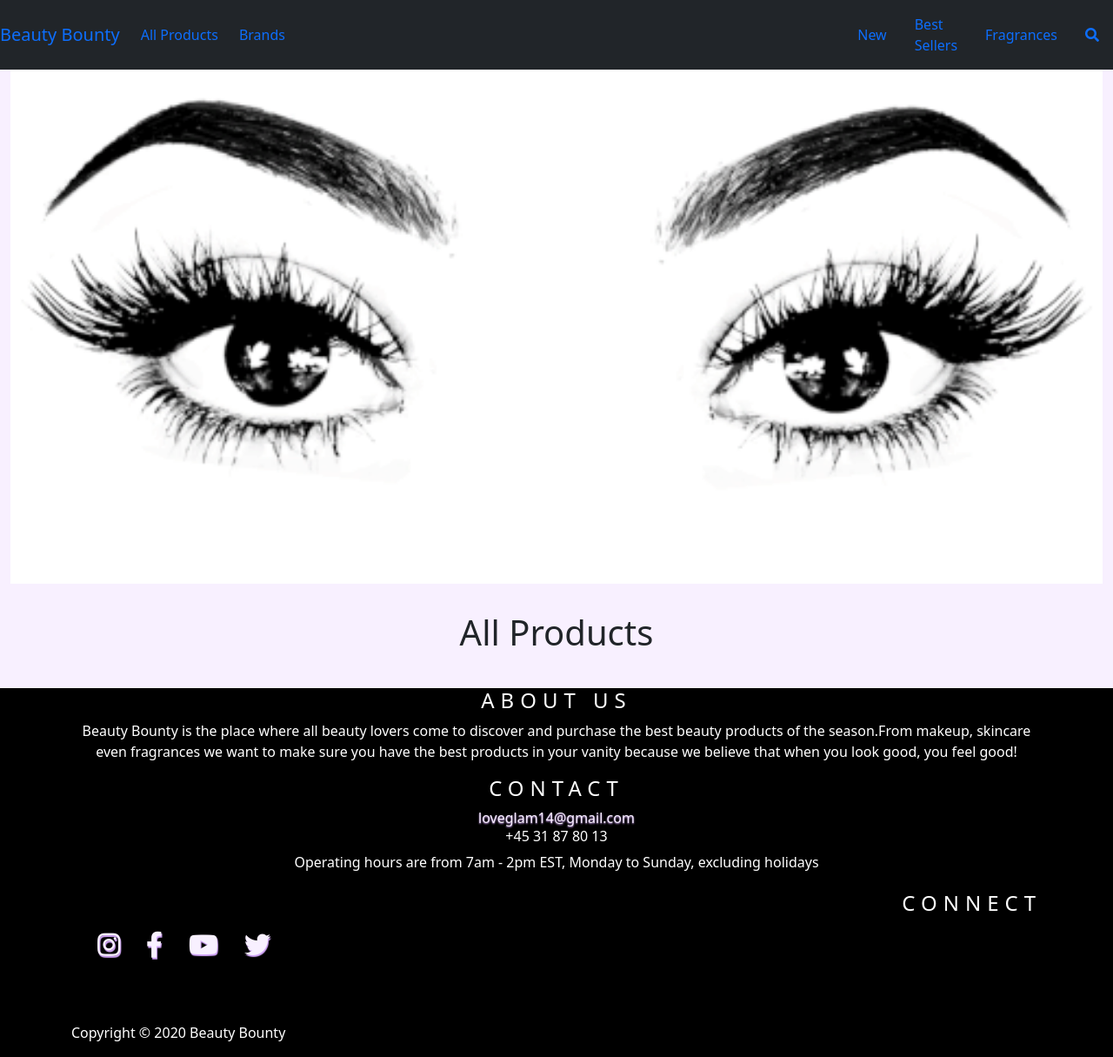
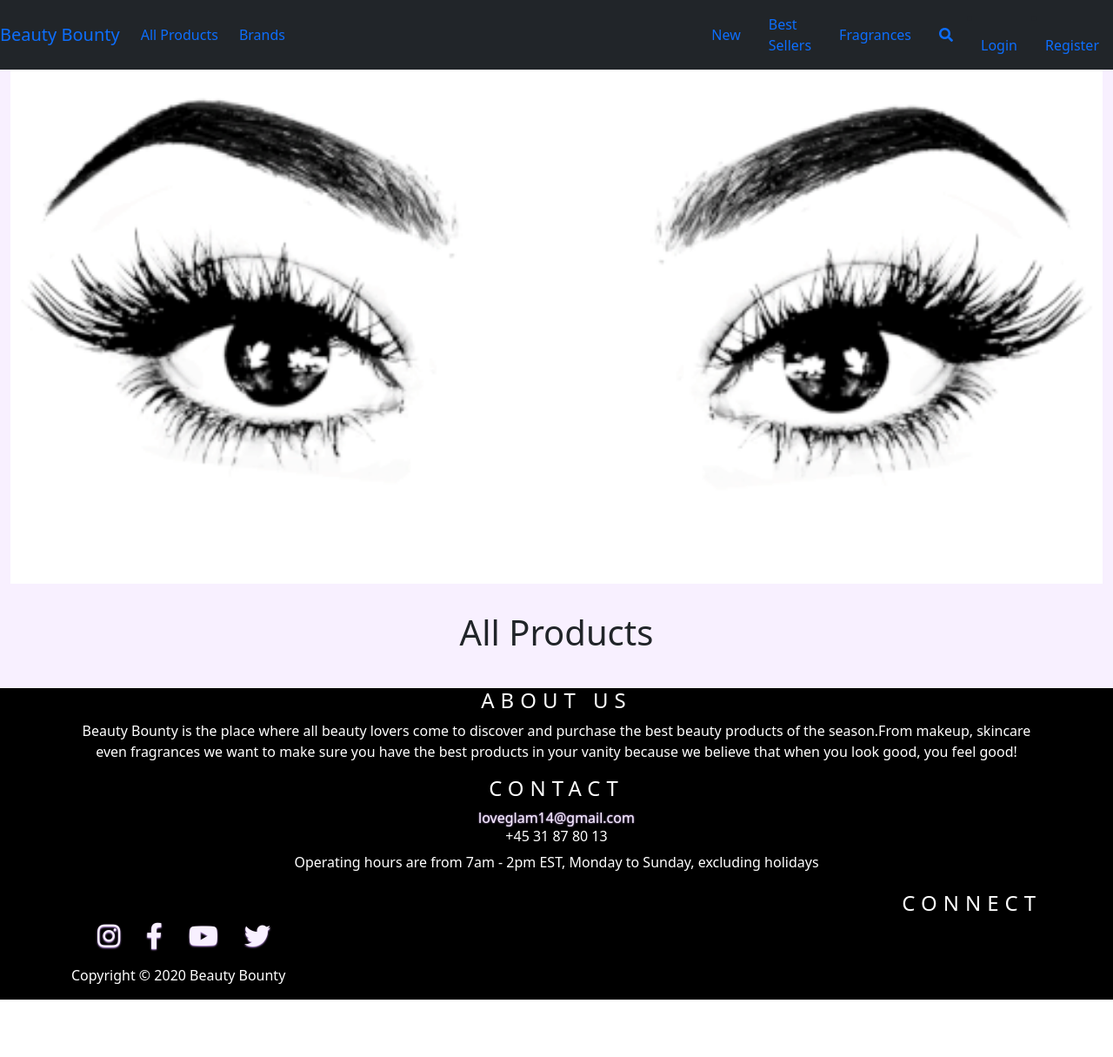
Before and after one commit to Vasileia-Apostolou/Beauty_Bounty, a Django app: page / in a window 1280 px wide. Shown: the whole page at 87% size. After the commit the page ends 1149 px from the top, so only its background shows below. Run offline with Django 3.2, Linux system fonts and the light colour scheme; data that the repository does not hold is empty; some libraries are stand-ins or nearby versions.

Commit message:
Add Login and Register list items in navbar

```diff
--- a/store/static/css/style.css
+++ b/store/static/css/style.css
@@ -2,18 +2,13 @@ body {
     background-color: #f8f0ff;
 }
 
-main {
-    flex: 1 0 auto;
+.try {
+    background-color: blue;
 }
 
-.all-products-text {
+/* -------- NAV -------- */
+.navbar-brand {
     text-align: center;
-}
-
-.card-footer {
-    text-align: center;
-    background: transparent;
-    border-color: transparent;
 }
 
 /* -------- DROPDOWN MENU ---------*/
@@ -84,8 +79,6 @@ main {
     padding-left: 40%;
 }
 
-/* -------- IMAGES --------- */
-
 .product-image {
 width: 90%;
 min-height: auto;
@@ -93,15 +86,24 @@ padding-top: 15%;
 background-size: cover;
 }
 
+.card-footer {
+    text-align: center;
+    background: transparent;
+    border-color: transparent;
+}
+
+.all-products-text {
+    text-align: center;
+}
+
+
 /* -------- FOOTER --------*/
 footer {
    display: flex;
    left: 0;
    bottom: 0;
    width: 100%;
-   height: 20%;
-   margin-top: 10px;
-    margin-top: 0px;
+   height: 100%;
    background-color: black;
    color: white;
    text-align: center;
@@ -109,7 +111,7 @@ footer {
 
 .copyright {
     text-align: left;
-    padding-top: 5%;
+    /* padding-top: 5%; */
 }
 
 .about-footer-text {
@@ -134,13 +136,12 @@ footer {
 .contact-by-email {
     text-decoration: none;
     color: #f8f0ff;
-    text-shadow: 0px 1px 2px #d6a9fc;
+    text-shadow: 0px 0px 2px #d6a9fc;
 }
 
 .contact-by-email:hover{
     color: #d6a9fc;
 }
-
 
 .socials {
     display: flex;
@@ -148,10 +149,11 @@ footer {
 
 .socials li a i {
     margin-left: 30px;
-    padding-top: 10px;
+    /* padding-top: 10px; */
     font-size: 30px;
     color: #f8f0ff;
-    text-shadow: 1px 2px 1px #d6a9fc;
+    text-shadow: 0px 1px 2px #d6a9fc;
+
 }
 
 .socials li a i:hover{
--- a/store/templates/store/base.html
+++ b/store/templates/store/base.html
@@ -11,7 +11,6 @@
     <title>{% block title %} {% endblock %}</title>
 </head>
 <body>
-
     {% include 'store/navbar.html' %}
 
     {% block content %}
--- a/store/templates/store/footer.html
+++ b/store/templates/store/footer.html
@@ -6,14 +6,12 @@
                     <h4 class="about-footer-text">About Us</h4>
                     <p>Beauty Bounty is the place where all beauty lovers come to discover and purchase the best beauty products of the season.From makeup, skincare even fragrances we want to make sure you have the best products in your vanity because we believe that when you look good, you feel good!</p>
                 </div>
-                <div>
+                <div class="col6 s6 m6">
                     <h4 class="contact-footer-text">Contact</h4>
                     <a class="contact-by-email"href="mailto:loveglam14@gmail.com">loveglam14@gmail.com</a>
                     <h6>+45 31 87 80 13</h6>
                     <p>Operating hours are from 7am - 2pm EST, Monday to Sunday, excluding holidays </p>
-                </div>
-                <div class="">
-                      <h4 class="connect-footer-text">Connect</h4>
+                    <h4 class="connect-footer-text">Connect</h4>
                     <ul class="list-inline socials">
                         <li><a class="list-inline-item social-icons hvr-bounce-in"
                                 href="https://www.instagram.com/vasiliaxzibit/" target="_blank"><i
@@ -33,7 +31,9 @@
                                     class="sr-only">Twitter</span></a></li>
                     </ul>
                 </div>
+                <div>
                 <p class="copyright">Copyright &copy; 2020 Beauty Bounty</p>
+                </div>
             </div>
         </div>
     </div>
--- a/store/templates/store/navbar.html
+++ b/store/templates/store/navbar.html
@@ -34,7 +34,7 @@
                     </div>
                 </li>
                 <li class="nav-item dropdown"><a class="nav-link px-3" href="" data-toggle="dropdown"><i
-                            class="fas fa-search"></i></a>
+                            class="fas fa-search search"></i></a>
                     <form class="form-inline dropdown-content dropdown-menu dropdown-search-bar">
                         <div>
                             <input type="text" placeholder="Search">
@@ -44,6 +44,9 @@
                         </div>
                      </form>
                 </li>
+                <li class="nav-item"><a class="nav-link px-3" href="" data-toggle="dropdown">Login</a></li>
+                <li class="nav-item"><a class="nav-link px-3" href="" data-toggle="dropdown">Register</a></li>
+
             </ul>
         </div>
     </nav>
```
